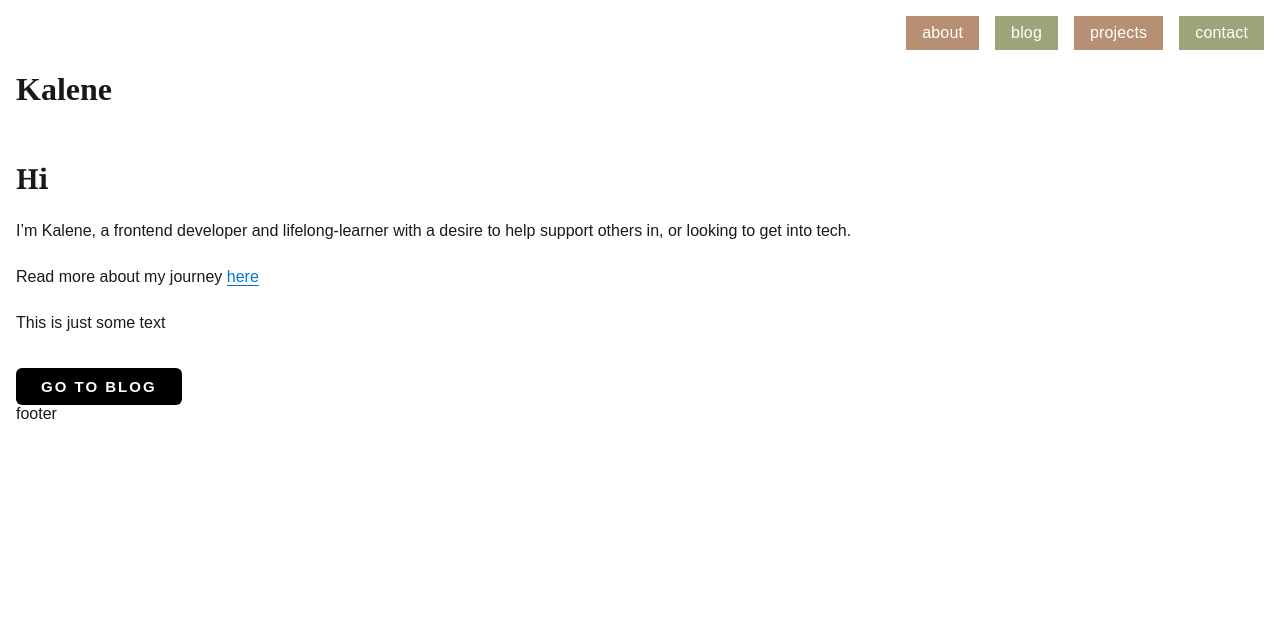
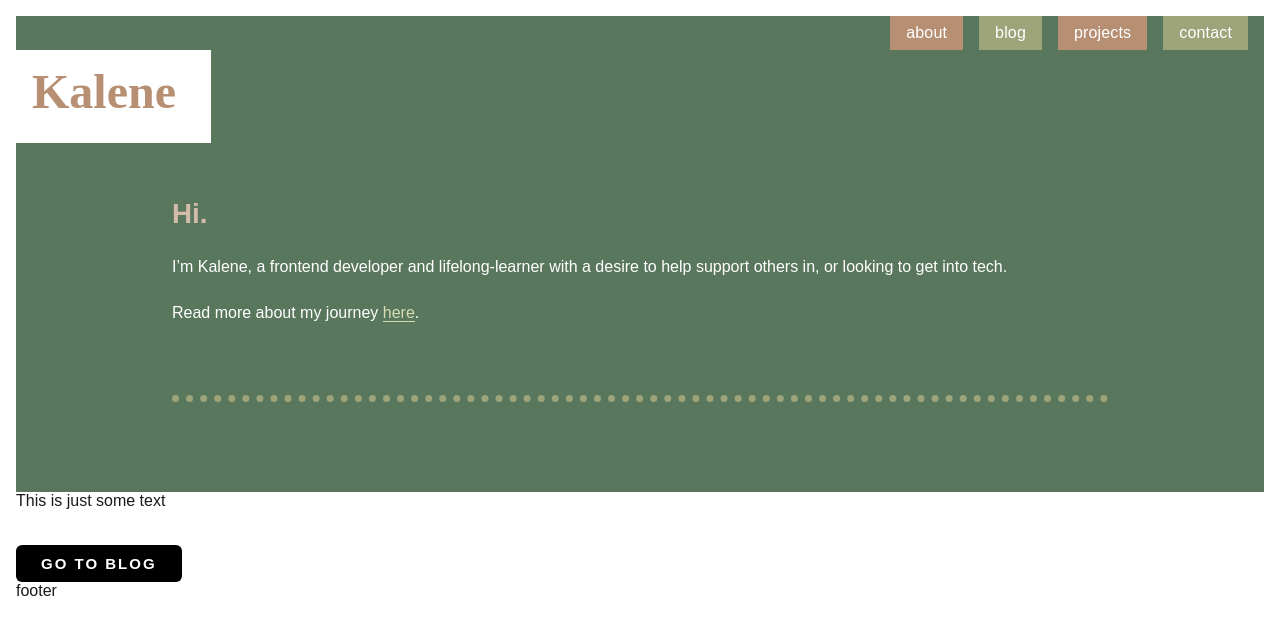
Before and after one commit to kalenenc/kalene-gatsby-personal-website, a Gatsby site: page / in a window 1280 px wide. Built offline with nearby package versions, Linux system fonts and the light colour scheme; Gatsby itself is replaced by a stand-in of ours; some packages are replaced by stand-ins of ours.

Commit message:
base colors and styles for header

```diff
--- a/src/components/header.js
+++ b/src/components/header.js
@@ -1,16 +1,24 @@
 import React from "react"
 import NameTag from './nametag'
 import Navigation from './navigation'
+import headerStyles from './style-modules/header.module.css'
 
 const Header = _props => (
     <header>
         <Navigation></Navigation>
         <NameTag></NameTag>
 
-        <h2>Hi</h2>
-        <p>I’m Kalene, a frontend developer and lifelong-learner with a desire to help support others in, or looking to get into tech.</p>
-        <p>Read more about my journey <a href="#">here</a></p>
+        <div className={headerStyles.header__description}>
+            <h2>Hi.</h2>
+            <p>I’m Kalene, a frontend developer and lifelong-learner with a desire to help support others in, or looking to get into tech.</p>
+            <p>Read more about my journey <a href="#">here</a>.</p>
+        </div>
+
+        <hr/>
+
+
     </header>
+
 )
 
 export default Header;
--- a/src/components/nametag.js
+++ b/src/components/nametag.js
@@ -3,7 +3,7 @@ import nameTagStyles from "./style-modules/nametag.module.css"
 
 
 const NameTag = _props => (
-    <div className={nameTagStyles.red}>
+    <div className={nameTagStyles.nameTag}>
         <h1>Kalene</h1>
     </div>
 )
--- /dev/null
+++ b/src/components/style-modules/header.module.css
@@ -0,0 +1,23 @@
+header {
+  background: var(--green);
+  color: var(--white);
+}
+
+h2 {
+  color: var(--light-chocolate);
+}
+
+.header__description {
+  display: block;
+  margin: 0 auto;
+  width: 75%;
+  padding-bottom: 2.8rem;
+}
+
+hr {
+  border-top: 7px dotted var(--olive);
+  width: 75%;
+  margin: 0 auto;
+  background: transparent;
+  padding-bottom: 5.6rem;
+}
--- a/src/components/style-modules/nametag.module.css
+++ b/src/components/style-modules/nametag.module.css
@@ -1,3 +1,10 @@
 h1 {
     font-family: 'Dawning of a New Day', cursive;
 }
+
+.nameTag {
+    color: var(--chocolate);
+    width: max-content;
+    padding: 1rem 2.2rem 1.5rem 1rem;
+    background: var(--white);
+}
--- a/src/components/style-modules/navigation.module.css
+++ b/src/components/style-modules/navigation.module.css
@@ -1,5 +1,3 @@
-
-
 .nav__list {
     list-style-type: none;
     padding: 0;
@@ -19,7 +17,3 @@
 .nav__list li:nth-child(2n) {
     background: var(--olive);
 }
-
-.nav__list li:last-child {
-    margin: 0;
-}
--- a/src/styles/global.css
+++ b/src/styles/global.css
@@ -19,16 +19,25 @@
     /* Colors */
     --green: #59775D;
     --olive: #9DA47A;
+    --light-olive: #d5dcb4;
     --chocolate: #B79074;
+    --light-chocolate: #d4bcab;
     --white: #ffffff;
 
 
 }
 
-html {
+html body {
     font-size: var(--sm-spacing);
-    font-family: 'open sans'
+    font-family: 'Varela Round', sans-serif;
+}
 
+h2, h3, h4, h5, h6, p, a {
+  font-family: 'Varela Round', sans-serif;
+}
+
+a {
+  color: var(--light-olive);
 }
 
 /* -------- Lists -------- */
--- a/src/styles/reset.css
+++ b/src/styles/reset.css
@@ -22,7 +22,6 @@ html {
 
 body {
   margin: 0;
-  font-family: 'Varela Round', sans-serif;
 }
 
 /**
@@ -31,8 +30,8 @@ body {
    */
 
 h1 {
-  font-size: 2em;
-  margin: 0.67em 0;
+  font-size: 3em;
+  margin: 0;
 }
 
 /* Grouping content
```
